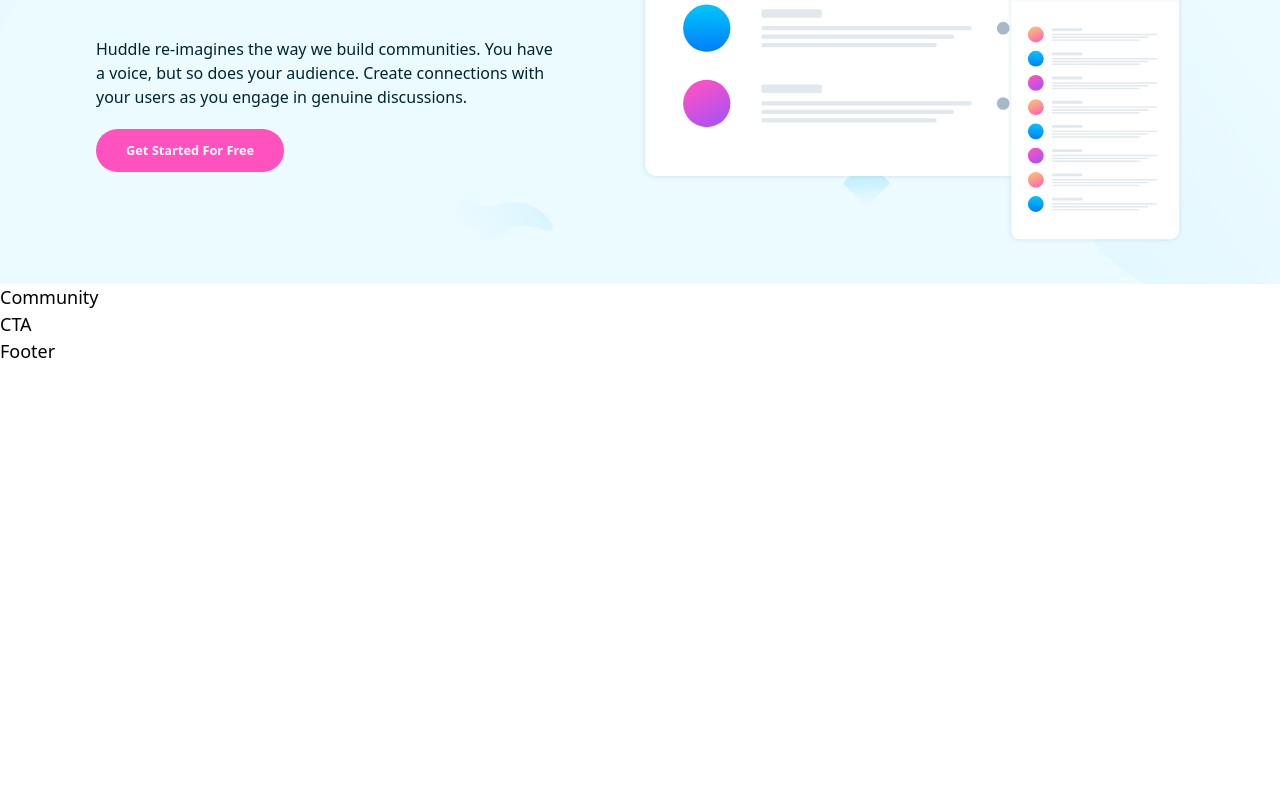
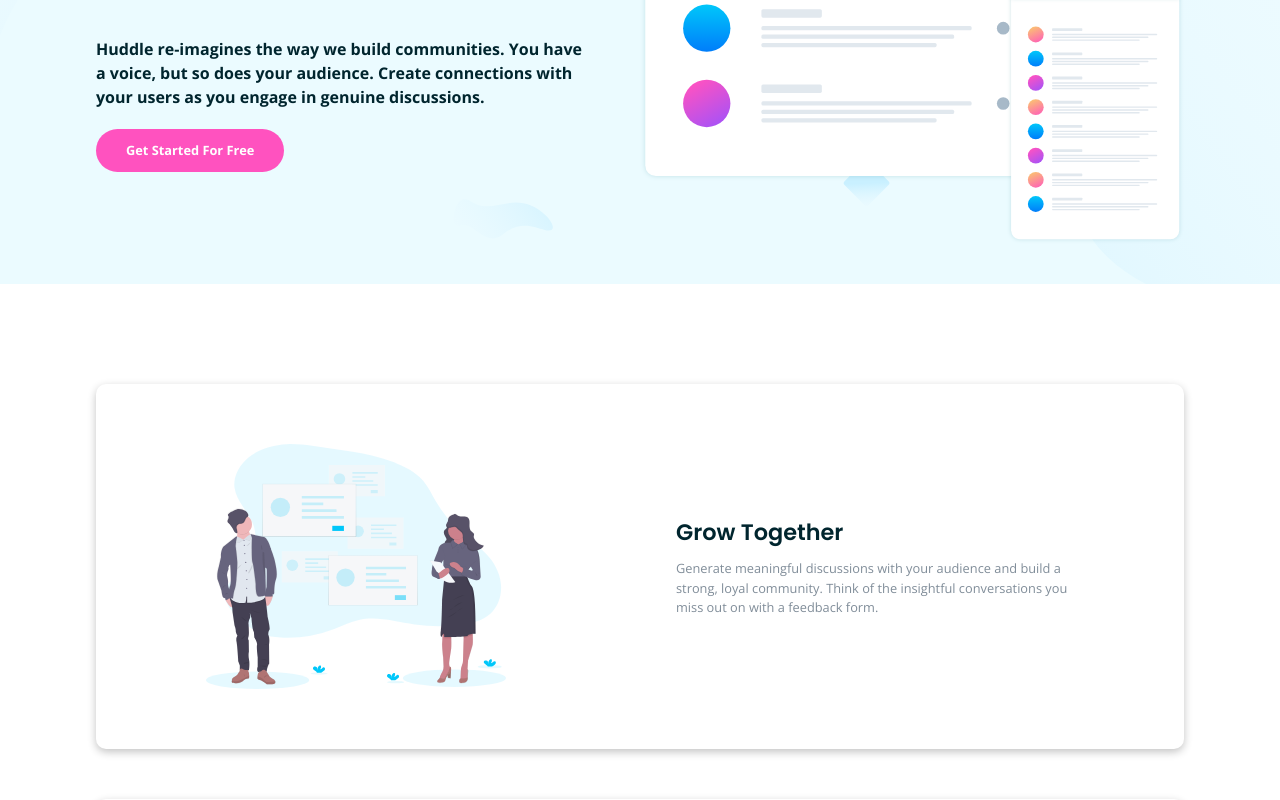
Before and after one commit to Mut1s0/huddle-landing-page-with-alternating-feature-blocks, a React (Vite) app: page / in a window 1280 px wide. Shown: the part 300-1100 px from the top of the page. Before the commit the page ends 800 px from the top, so only its background shows below. Built offline with nearby package versions, Linux system fonts and the light colour scheme.

Commit message:
Added community section

```diff
--- a/src/components/Community.jsx
+++ b/src/components/Community.jsx
@@ -1,7 +1,40 @@
+/* eslint-disable react/prop-types */
+import { businesses } from "../constants";
+
+const Business = ({ icon, title, text }) => (
+
+    <article className="flex flex-col md:flex-row px-[20px] md:px-[110px] py-[40px] md:py-[60px] rounded-[10px] box-shadow xs:max-w-[350px] md:max-w-full md:w-full mx-auto md:gap-[100px] lg:gap-[170px]">
+
+        <img src={icon} alt="" className="mb-[40px] md:mb-0 md:w-[300px]" />
+
+        <div className="text-center md:text-left md:flex md:flex-col md:justify-center">
+
+            <h2 className="font-poppins text-veryDarkCyan font-bold text-[1.1rem] md:text-[1.4rem] mb-[10px]">{title}</h2>
+
+            <p className="text-[.8rem] md:text-[.8rem] xs:max-w-[240px] md:max-w-full mx-auto font-openSans text-grayishBlue font-regular">{text}</p>
+
+        </div>
+
+    </article>
+
+)
 
 function Community() {
+
     return(
-        <h1>Community</h1>
+
+        <section className="max-w-[90%] sm:max-w-[85%] mx-auto py-[100px]">
+
+            <div className="grid gap-[50px]">
+
+                {businesses.map((business, index) => (
+                    <Business key={business.id} {...business} index={index} />
+                ))}
+
+            </div>
+
+        </section>
+
     )
 }
 
--- a/src/components/Hero.jsx
+++ b/src/components/Hero.jsx
@@ -9,9 +9,9 @@
 
             <div className="flex flex-col justify-center items-center md:items-start text-center md:text-left">
 
-                <h1 className="text-veryDarkCyan font-openSans font-bold capitalize text-[1.4rem] md:text-[2.7rem] mb-5">Build the community <br className="block" /> your fans will love</h1>
+                <h1 className="text-veryDarkCyan font-poppins font-bold capitalize text-[1.4rem] md:text-[2.7rem] mb-5">Build the community <br className="block" /> your fans will love</h1>
 
-                <p className="font-openSans text-veryDarkCyan font-regular text-[.8rem] md:text-[1rem] mb-5">Huddle re-imagines the way we build <br className="block sm:hidden"/> communities. You have <br className="hidden md:block"/> a voice, but so <br className="block sm:hidden"/> does your audience. Create connections <br className="block sm:hidden"/> with <br className="hidden md:block"/> your users as you engage in <br className="block sm:hidden"/> genuine discussions.</p>
+                <p className="font-openSans text-veryDarkCyan font-semiBold text-[.8rem] md:text-[1rem] mb-5">Huddle re-imagines the way we build <br className="block sm:hidden"/> communities. You have <br className="hidden md:block"/> a voice, but so <br className="block sm:hidden"/> does your audience. Create connections <br className="block sm:hidden"/> with <br className="hidden md:block"/> your users as you engage in <br className="block sm:hidden"/> genuine discussions.</p>
 
                 <Button />
 
--- a/src/constants/index.js
+++ b/src/constants/index.js
@@ -1,6 +1,6 @@
 import { flowingConversation, growTogether, users, iconEmail, iconLocation, iconPhone, facebook, twitter, instagram} from "../assets";
 
-export const community = [
+export const businesses = [
     {
         id: "community-1",
         icon: growTogether,
@@ -10,7 +10,7 @@
     {
         id: "community-2",
         icon: flowingConversation,
-        title: "Flowing COnversations",
+        title: "Flowing Conversations",
         text: "You would not paginate a conversation in real life, so why do it online? Our threads have just-in-time loading for more natural flow."
     },
     {
--- a/src/index.css
+++ b/src/index.css
@@ -21,3 +21,7 @@
         background-image: url(./assets/bg-hero-desktop.svg);
     }
 }
+
+.box-shadow {
+    box-shadow: rgba(0, 0, 0, 0.24) 0px 3px 8px;
+}
--- a/tailwind.config.js
+++ b/tailwind.config.js
@@ -12,17 +12,13 @@
         veryDarkCyan: "hsl( 192, 100%, 9% )",
         grayishBlue: "hsl( 208, 11%, 55% )"
       },
-      fontFamilyHeadings: {
-        poppins: [ 'Poppins', 'sans-serif']
-      },
-      fontFamilyBodyCallToAction: {
+      fontFamily: {
+        poppins: [ 'Poppins', 'sans-serif'],
         openSans: [ 'Open Sans', 'sans-serif' ]
       },
-      fontWeightPoppins: {
-        semiBold: "600"
-      },
-      fontWeightOpenSans: {
+      fontWeight: {
         regular: "400",
+        semiBold: "600",
         bold: "700",
       },
     },
```
